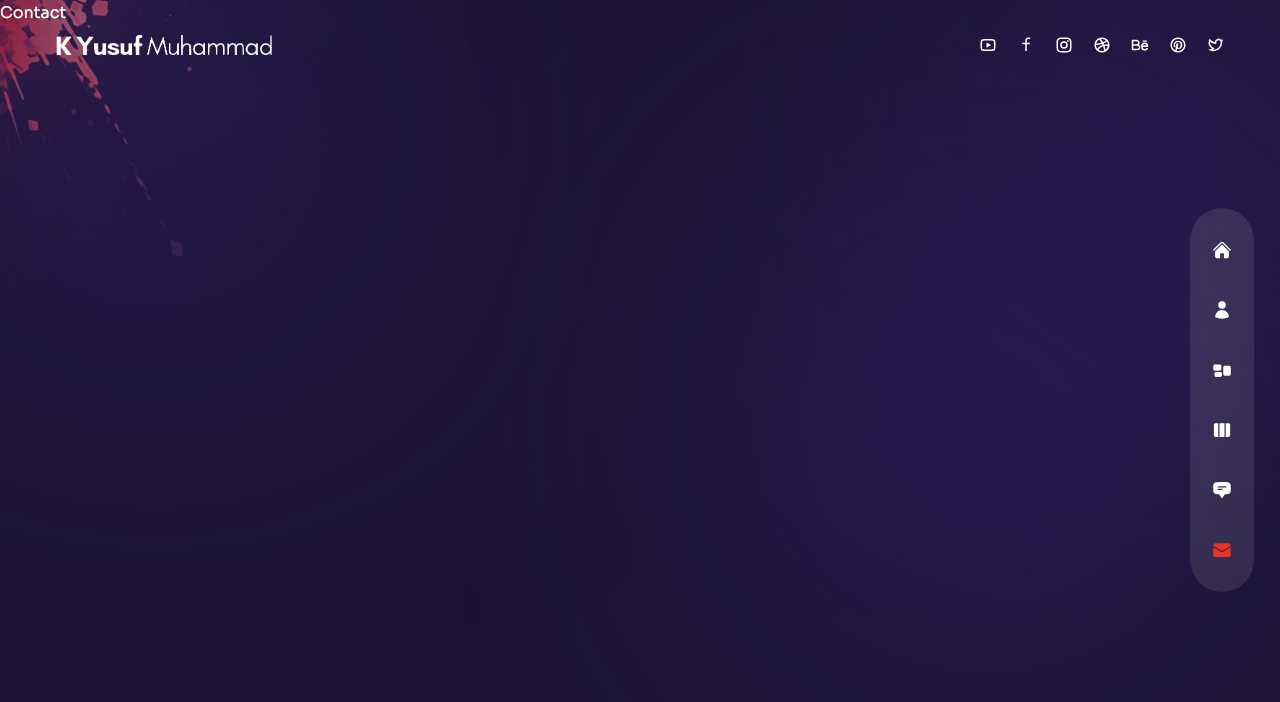
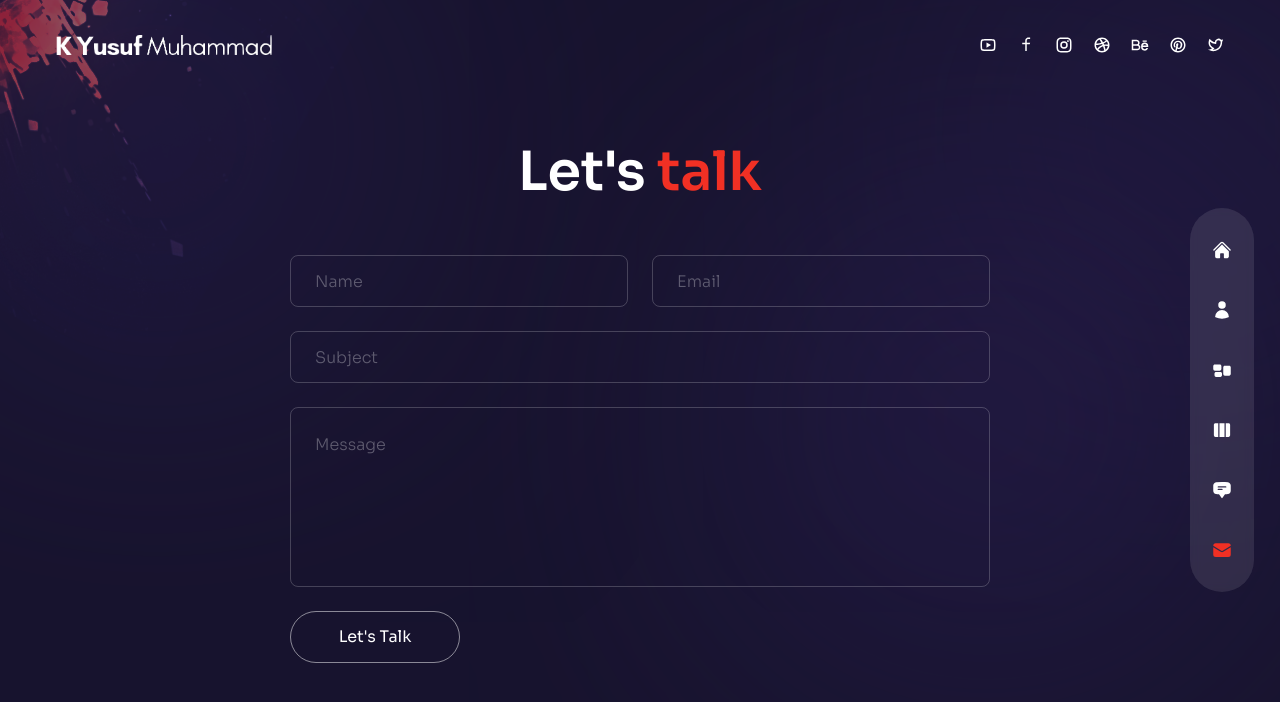
Before and after one commit to kyusufm/kyusufm.github.io, a Next.js app: page /contact in a window 1280 px wide. Shown: the top 702 px of the page. Built offline with nearby package versions, Linux system fonts and the light colour scheme.

Commit message:
Finish layouting, gonna do some update on the writing

```diff
--- a/pages/contact/index.js
+++ b/pages/contact/index.js
@@ -1,5 +1,52 @@
+// components
+import Circles from '../../components/Circles'
+
+//icons
+import {BsArrowRight} from 'react-icons/bs'
+
+//framer motion
+import {motion} from 'framer-motion'
+
+import { fadeIn } from '../../variants';
+
 const Contact = () => {
-  return <div>Contact</div>;
+  return(
+    <div className='h-full bg-primary/30'>
+      <div className='container mx-auto py-32 text-center xl:text-left flex items-center justify-center h-full'>
+        {/* text and form */}
+        <div className='flex flex-col w-full max-w-[700px]'>
+          {/* text */}
+          <motion.h2
+          variants={fadeIn('up', 0.2)}
+          initial='hidden'
+          animate='show'
+          exit='hidden'
+          className='h2 text-center mb-12'>
+            Let's <span className='text-accent'>talk</span>
+          </motion.h2>
+          {/* form  */}
+          <motion.form
+          variants={fadeIn('up', 0.5)}
+          initial='hidden'
+          animate='show'
+          exit='hidden'
+          className='flex-1 flex flex-col gap-6 w-full mx-auto'>
+            {/* input group */}
+            <div className='flex gap-6 w-full'>
+              <input type='text' placeholder='name' className='input' />
+              <input type='text' placeholder='email' className='input' />
+            </div>
+            <input type='text' placeholder='subject' className='input' />
+            <textarea placeholder='message' className='textarea' />
+            <button className='btn rounded-full border border-white/50 max-w-[170px] px-8 transition-all duration-300 flex items-center justify-center overflow-hidden hover:border-accent group'>
+              <span className='group-hover:-translate-y-[120%] group-hover:opacity-0 transition-all duration-500'> Let's Talk</span>
+              <BsArrowRight className='-translate-y-[120%] opacity-0 group-hover:flex group-hover:-translate-y-0 group-hover:opacity-100 transition-all duration-300 absolute text-[22px]'/>
+            </button>
+          </motion.form>
+        </div>
+      </div>
+    </div>
+    );
 };
 
 export default Contact;
```
